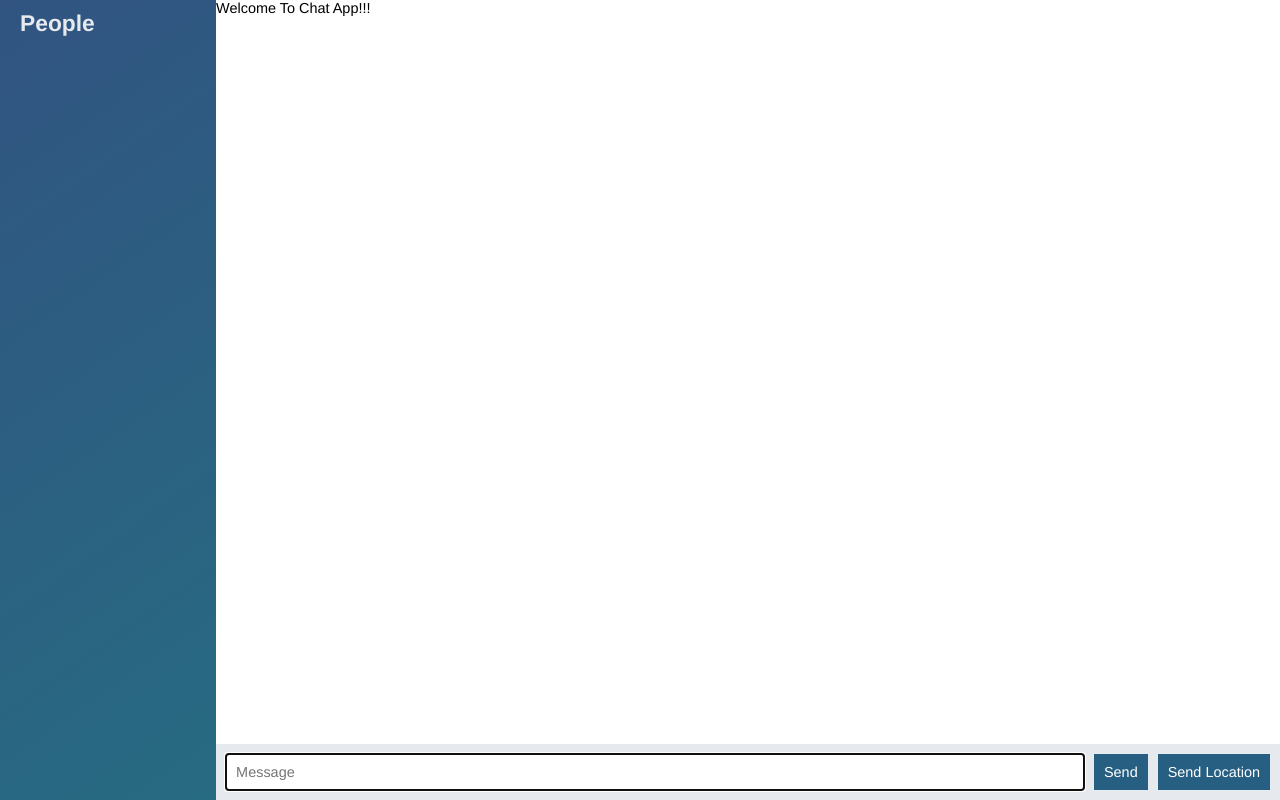
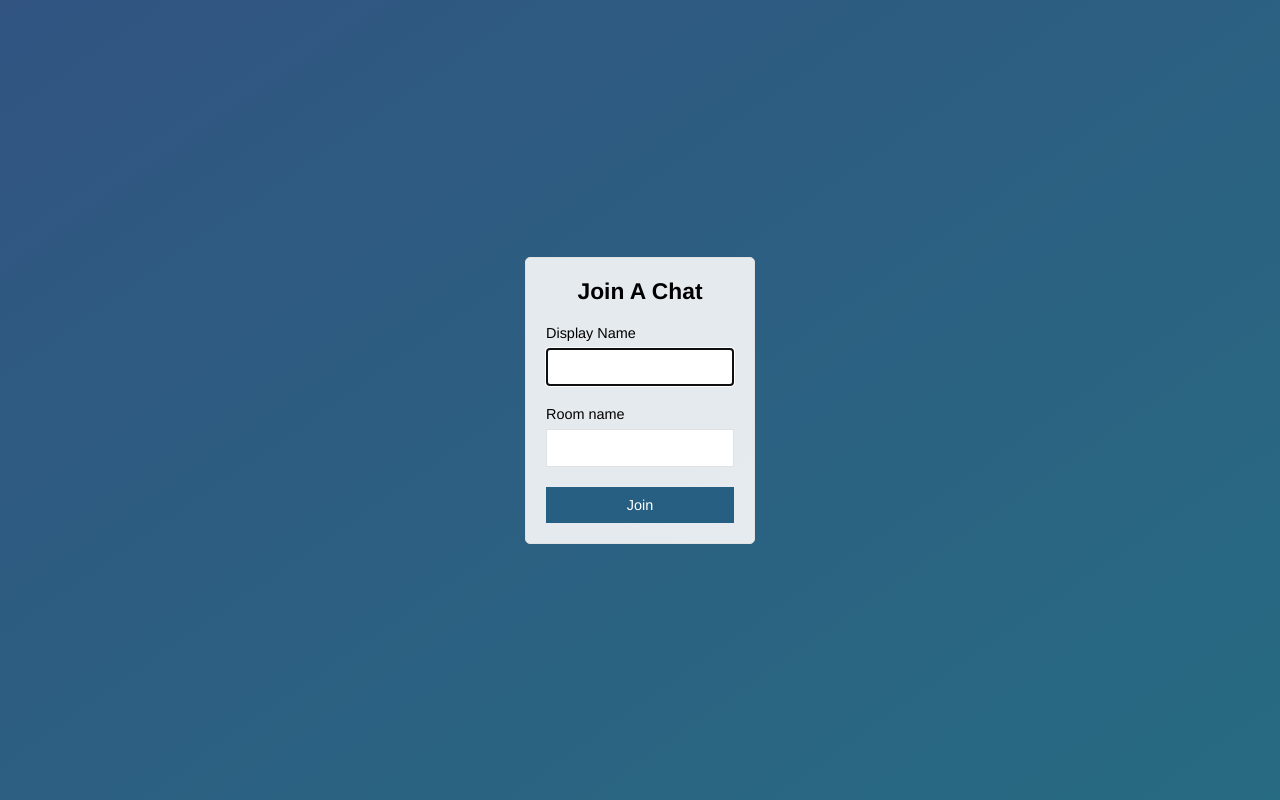
Before and after one commit to JFarand/node-chat-app, a website: page public/index.html in a window 1280 px wide. Drawn offline with nearby package versions, Linux system fonts and the light colour scheme; no server answers.

Commit message:
Add join page that submist to chat.html

```diff
--- a/public/index.html
+++ b/public/index.html
@@ -2,61 +2,30 @@
 <html lang="en">
 <head>
 	<meta charset="UTF-8">
-	<title>Document</title>
+	<title>Join | ChatApp</title>
+	<meta name="viewport" content="width=device-width, initial-scale=1, user-scalable=no">
 	<link rel="stylesheet" href="/css/styles.css">
 </head>
-<body class="chat">
+<body class="centered-form">
+	<div class="centered-form__form">
+	<form action="/chat.html">
+		<div class="form-field">
+			<h3>Join A Chat</h3>
+		</div>
+		<div class="form-field">
+			<label>Display Name</label>
+			<input type="text" name="name" autofocus>
+		</div>
+		<div class="form-field">
+			<label>Room name</label>
+			<input type="text" name="room" />
+		</div>
+		<div class="form-field">
+			<button>Join</button>
+		</div>
+	</form>
 
-	<div class="chat__sidebar">
-		<h3>People</h3>
-		<div id="users"></div>
 	</div>
 
-	<div class="chat__main">
-		<p>Welcome To Chat App!!!</p>
-
-	<ol id="messages" class="chat__messages"></ol>
-
-	<div class="chat__footer">
-		<form id="message-form">
-			<input name="message" type="text" placeholder="Message" autofocus autocomplete="off" />
-			<button>Send</button>
-		</form>
-		<button id="send-location">Send Location</button>
-	</div>
-	</div>
-
-	<script id="message-template" type="text/template">
-		<li class="message">
-			<div class="message__title">
-				<h4>{{from}}</h4>
-				<span>{{createdAt}}</span>
-			</div>
-			<div class="message__body">
-				<p>{{text}}</p>
-			</div>
-		</li>
-
-		<script id="location-message-template" type="text/template">
-		<li class="message">
-			<div class="message__title">
-				<h4>{{from}}</h4>
-				<span>{{createdAt}}</span>
-			</div>
-			<div class="message__body">
-				<p>
-					<a href="{{url}}" target="_blank">My Current Location</a>
-				</p>
-			</div>
-		</li>
-
-	</script>
-	<script src="/socket.io/socket.io.js"></script>
-	<script src="/js/libs/jquery-3.2.1.min.js"></script>
-	<script src="/js/libs/moment.js"></script>
-	<script src="/js/libs/mustache.js"></script>
-	<script src="/js/index.js">
-
-	</script>
 </body>
 </html>
```
Also changed, not shown: public/chat.html (added, +63 -0 lines), public/js/chat.js (renamed from public/js/index.js).
